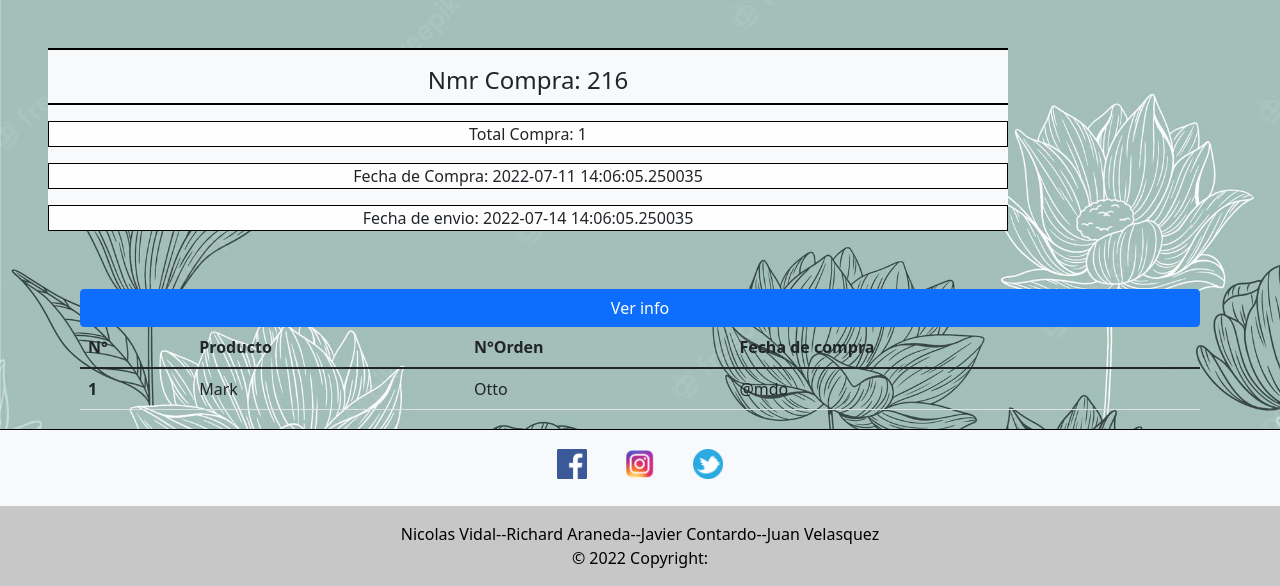
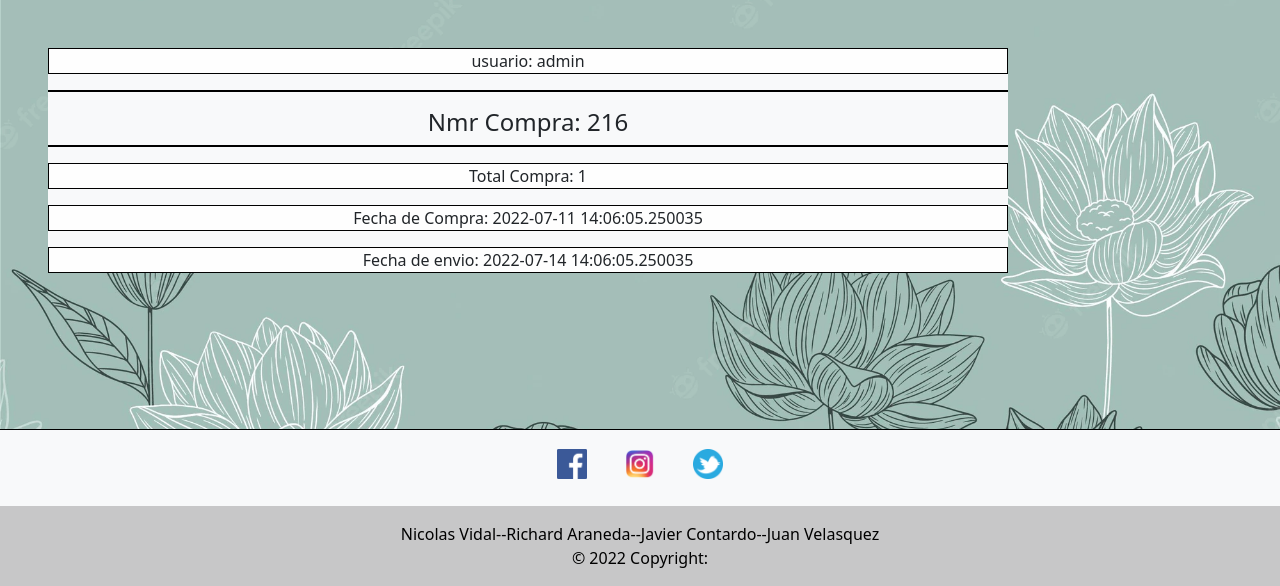
Before and after one commit to nicovidal/nicoovidal-Examen_Vidal-Contardo-Velasquez-Araneda-Seccion006D, a Django app: page /compras/ in a window 1280 px wide. Shown: the part 214-800 px from the top of the page. Run offline with Django 4.2, Linux system fonts and the light colour scheme; a user stored in the database is signed in; data comes from the database, SQL or seed files in the repository; both versions use the stored data as it was after the commit; some libraries are stand-ins or nearby versions.

Commit message:
actual sin enchular

```diff
--- a/Kojo/templates/kojo/compras.html
+++ b/Kojo/templates/kojo/compras.html
@@ -74,19 +74,22 @@
 
         {% for elem in compras %}
         <div class="bg-light w-75 m-5 text-center">
+        <p>usuario: {{elem.idUser}}</p>
         <p class="text-center"><h4>Nmr Compra: {{elem.nmr_orden}}</h4></p>
         <p>Total Compra: {{elem.total}}</p>
         <p>Fecha de Compra: {{elem.fch_compra}}</p>
         {% if elem.fch_entrega %}
         <p>Fecha de envio: {{elem.fch_entrega}}</p>
-
         {% else %}
         <p>Fecha de envio: No Entregado Su Producto</p>
-
         {% endif %}
         </div>
         {% endfor %}
-
+    {% if messages %}
+        {% for message in messages %}
+            <div class="alert {% if message.tags %}alert-{{ message.tags }}{% endif %}" role="alert">{{ message }}</div>
+        {% endfor %}
+    {% endif %}
 
 
 
@@ -101,34 +104,6 @@
         </div>
 
 
-<div class="container">
-    <div class="row">
-
-        <button type="button" class="btn btn-primary" onclick="traerDatos();" id="enviar">Ver info</button>
-
-        <table class="table">
-            <thead>
-            <tr>
-                <th scope="col">N° </th>
-                <th scope="col">Producto </th>
-                <th scope="col">N°Orden </th>
-                <th scope="col">Fecha de compra </th>
-            </tr>
-            </thead>
-
-            <tbody>
-
-            <tr>
-                <th scope="row">1</th>
-                <td>Mark</td>
-                <td>Otto</td>
-                <td>@mdo</td>
-            </tr>
-
-            </tbody>
-        </table>
-    </div>
-</div>
 
 
 
--- a/Kojo/views.py
+++ b/Kojo/views.py
@@ -256,6 +256,15 @@ def cambiar(request):
     return render(request, 'Kojo/cambiarDatos.html')
 
 
+def compras(request):
+    ventas = Venta.objects.filter(idUser = request.user).all()
+    ctx={}
+    if Venta.objects.filter(idUser=request.user).exists():
+        ctx['compras'] = ventas
+    else:
+        messages.success(request, 'No a realizado compras')
+    return render(request, 'Kojo/compras.html',ctx)
+
 def check_user(request):
     if request.method == "GET":
         user = request.GET["username"]
```
Also changed, not shown: kojo.db, productoImagen/32be480e-6ca9-4bf8-86cb-d7e75ae00683.jfif (added). Lines whose indentation alone changed are shown as unchanged.
